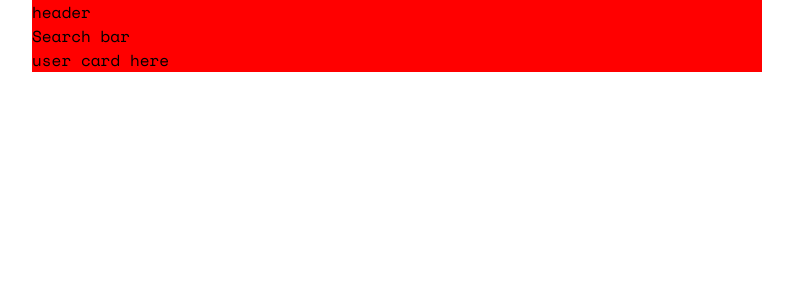
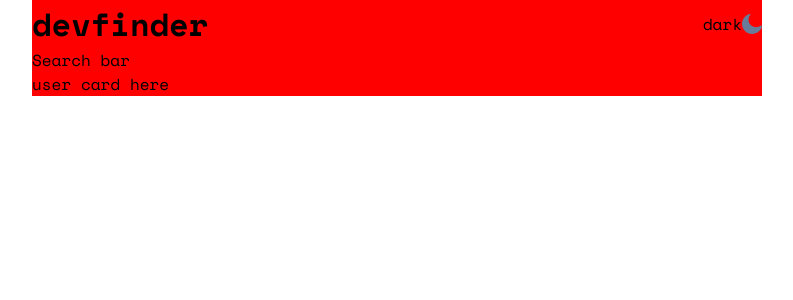
Before and after one commit to aleksi-svaridze/searchGithubUsers, a React (Create React App) app: page / in a window 1280 px wide. Shown: the top 300 px of the page, without its empty margins (243-1036 px from the left). Built offline with nearby package versions, Linux system fonts and the light colour scheme.

Commit message:
Add scss file

```diff
--- a/src/App.js
+++ b/src/App.js
@@ -2,10 +2,13 @@ import Header from "./components/Header";
 import SearchBar from "./components/SearchBar";
 import UserCard from "./components/UserCard";
 
+import { useState } from "react";
+
 
 function App() {
+  const [isLight] = useState(true);
   return (
-    <div className="container" style={{background: 'red'}}>
+    <div className="container" style={isLight ? {background: 'red'} : {background: 'black'}}>
       <Header />
       <SearchBar />
       <UserCard />
--- a/src/components/Header.jsx
+++ b/src/components/Header.jsx
@@ -1,9 +1,13 @@
-
+import {ReactComponent as MoonIcon} from '../images/moon.svg'
 
 const Header = () => {
     return (
-        <div>
-            header
+        <div className='flex-center-between'>
+            <h1>devfinder</h1>
+            <div className='flex-center-between'>
+                <p>dark</p>
+                <MoonIcon className='hoverOnLight' />
+            </div>
         </div>
     )
 }
--- a/src/styles/css/main.min.css
+++ b/src/styles/css/main.min.css
@@ -1 +1 @@
-@import"https://fonts.googleapis.com/css2?family=Space+Mono:wght@400;700&display=swap";body{font-family:"Space Mono",monospace}*{margin:0;padding:0;box-sizing:border-box}.heading1{font-size:26px;font-weight:bold;line-height:38px}.heading2{font-size:22px;font-weight:bold;line-height:33px}.heading3{font-size:16px;font-weight:400;line-height:24px}.heading4{font-size:13px;font-weight:400;line-height:20px}.paragraph{font-size:15px;font-weight:400;line-height:25px}.container{width:100%;padding:0 24px}@media screen and (min-width: 768px){.container{max-width:573px;padding:0;margin:0 auto}}@media screen and (min-width: 992px){.container{max-width:730px}}/*# sourceMappingURL=main.min.css.map */
+@import"https://fonts.googleapis.com/css2?family=Space+Mono:wght@400;700&display=swap";.flex-center-between{display:flex;align-items:center;justify-content:space-between}body{font-family:"Space Mono",monospace}*{margin:0;padding:0;box-sizing:border-box}.heading1{font-size:26px;font-weight:bold;line-height:38px}.heading2{font-size:22px;font-weight:bold;line-height:33px}.heading3{font-size:16px;font-weight:400;line-height:24px}.heading4{font-size:13px;font-weight:400;line-height:20px}.paragraph{font-size:15px;font-weight:400;line-height:25px}.container{width:100%;padding:0 24px}@media screen and (min-width: 768px){.container{max-width:573px;padding:0;margin:0 auto}}@media screen and (min-width: 992px){.container{max-width:730px}}/*# sourceMappingURL=main.min.css.map */
--- /dev/null
+++ b/src/styles/scss/_mixins.scss
@@ -0,0 +1,5 @@
+.flex-center-between {
+    display: flex;
+    align-items: center;
+    justify-content: space-between;
+}
--- a/src/styles/scss/main.scss
+++ b/src/styles/scss/main.scss
@@ -1,4 +1,5 @@
 @import './variables';
+@import './mixins';
 @import './font';
 @import './reset';
 @import './typography';
```
Also changed, not shown: 1 other file (tests, documents, lock files or other folders).
